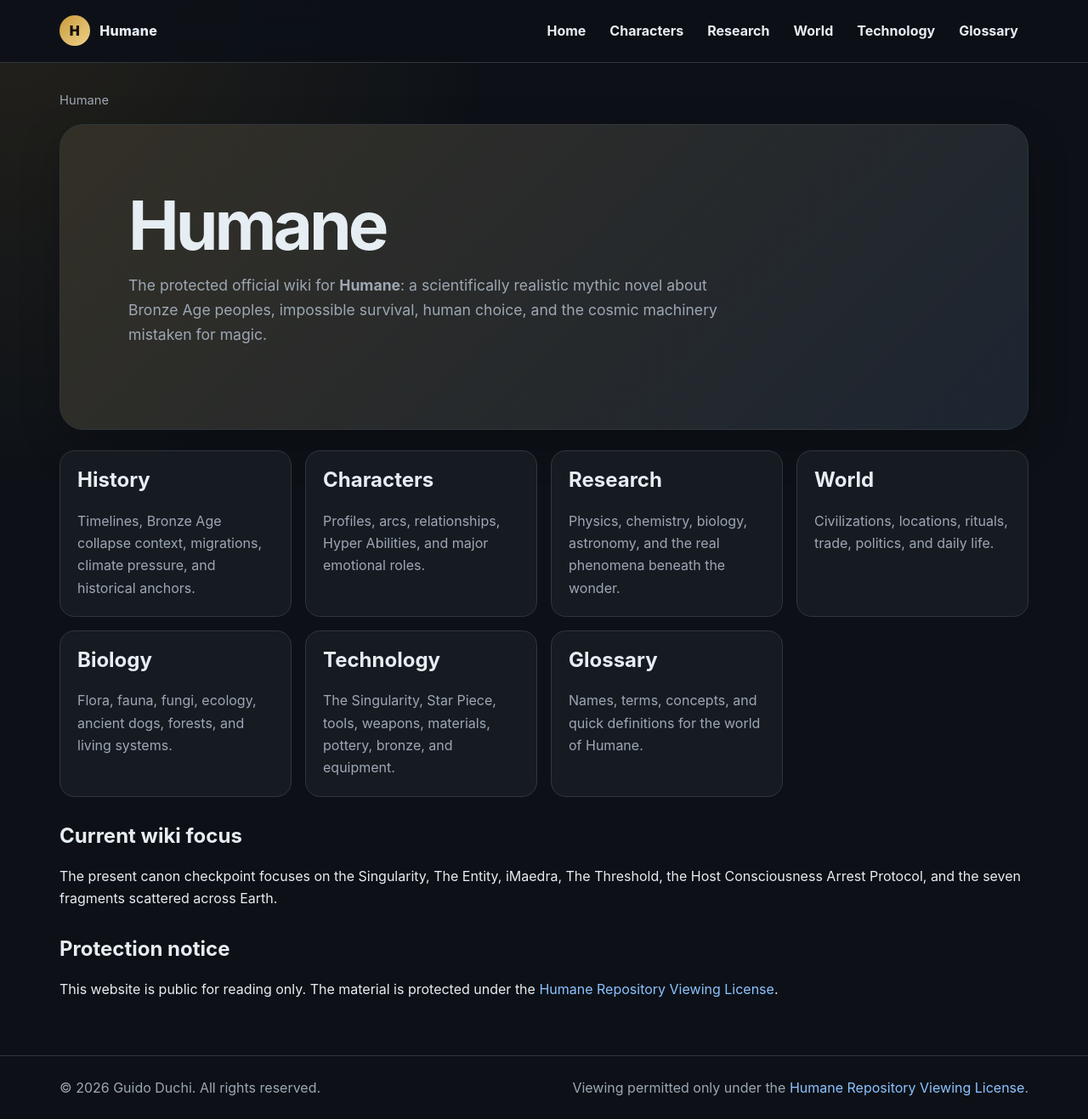
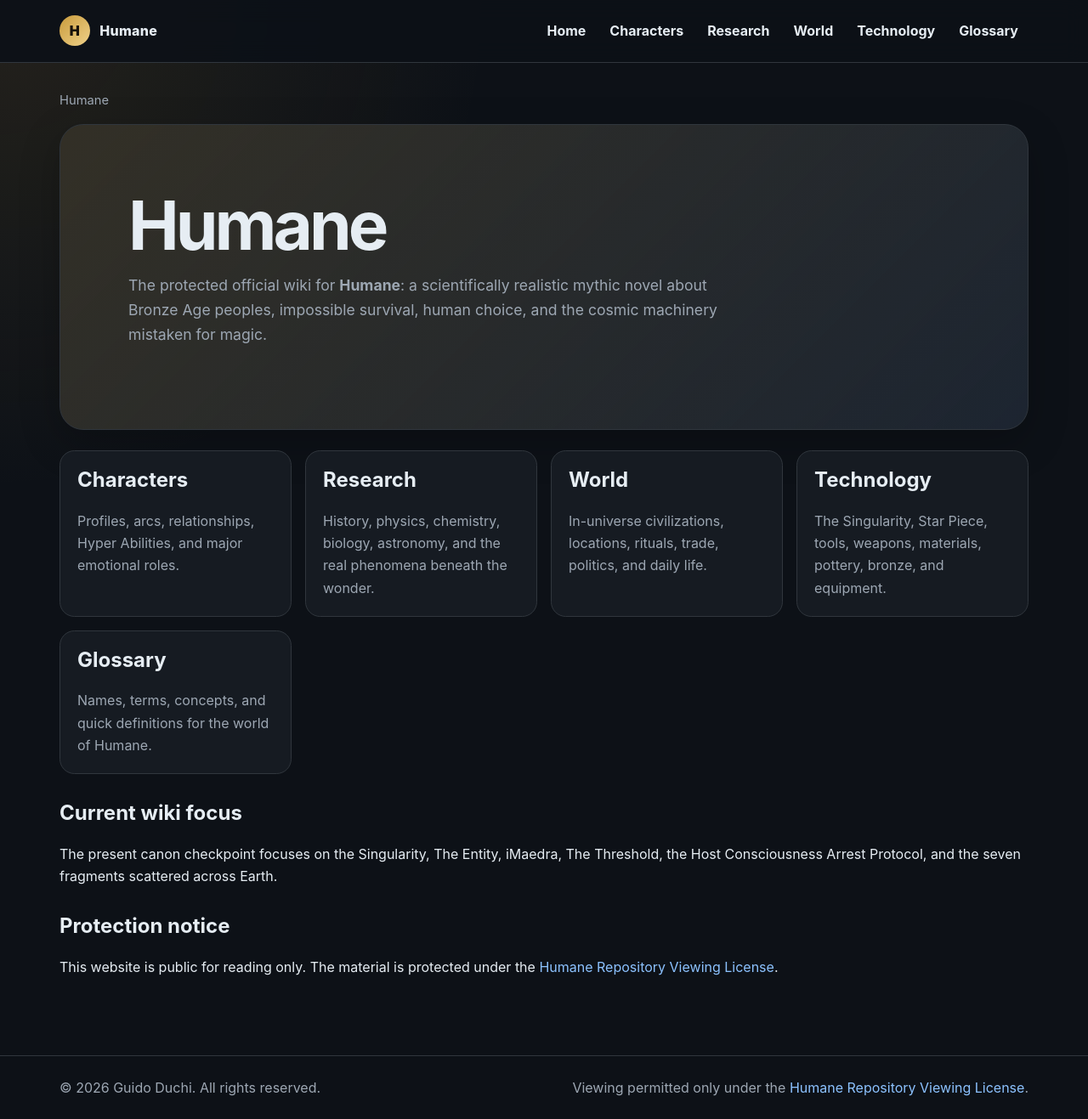
Before and after one commit to guidoduchi/humane, a Jekyll site: the page built from index.md, in a window 1280 px wide and 1317 px high. Shown: the whole window at 85% size. Built offline with Jekyll 4.4.1, drawn with Linux system fonts in a browser that asks for light colours.

Commit message:
Simplify homepage sections after research restructure

```diff
--- a/index.md
+++ b/index.md
@@ -12,25 +12,17 @@ breadcrumbs:
 </section>
 
 <section class="grid-cards" aria-label="Main wiki sections">
-  <a class="card" href="{{ '/history/' | relative_url }}">
-    <h2>History</h2>
-    <p>Timelines, Bronze Age collapse context, migrations, climate pressure, and historical anchors.</p>
-  </a>
   <a class="card" href="{{ '/characters/' | relative_url }}">
     <h2>Characters</h2>
     <p>Profiles, arcs, relationships, Hyper Abilities, and major emotional roles.</p>
   </a>
   <a class="card" href="{{ '/research/' | relative_url }}">
     <h2>Research</h2>
-    <p>Physics, chemistry, biology, astronomy, and the real phenomena beneath the wonder.</p>
+    <p>History, physics, chemistry, biology, astronomy, and the real phenomena beneath the wonder.</p>
   </a>
   <a class="card" href="{{ '/world/' | relative_url }}">
     <h2>World</h2>
-    <p>Civilizations, locations, rituals, trade, politics, and daily life.</p>
-  </a>
-  <a class="card" href="{{ '/biology/' | relative_url }}">
-    <h2>Biology</h2>
-    <p>Flora, fauna, fungi, ecology, ancient dogs, forests, and living systems.</p>
+    <p>In-universe civilizations, locations, rituals, trade, politics, and daily life.</p>
   </a>
   <a class="card" href="{{ '/technology/' | relative_url }}">
     <h2>Technology</h2>
```
